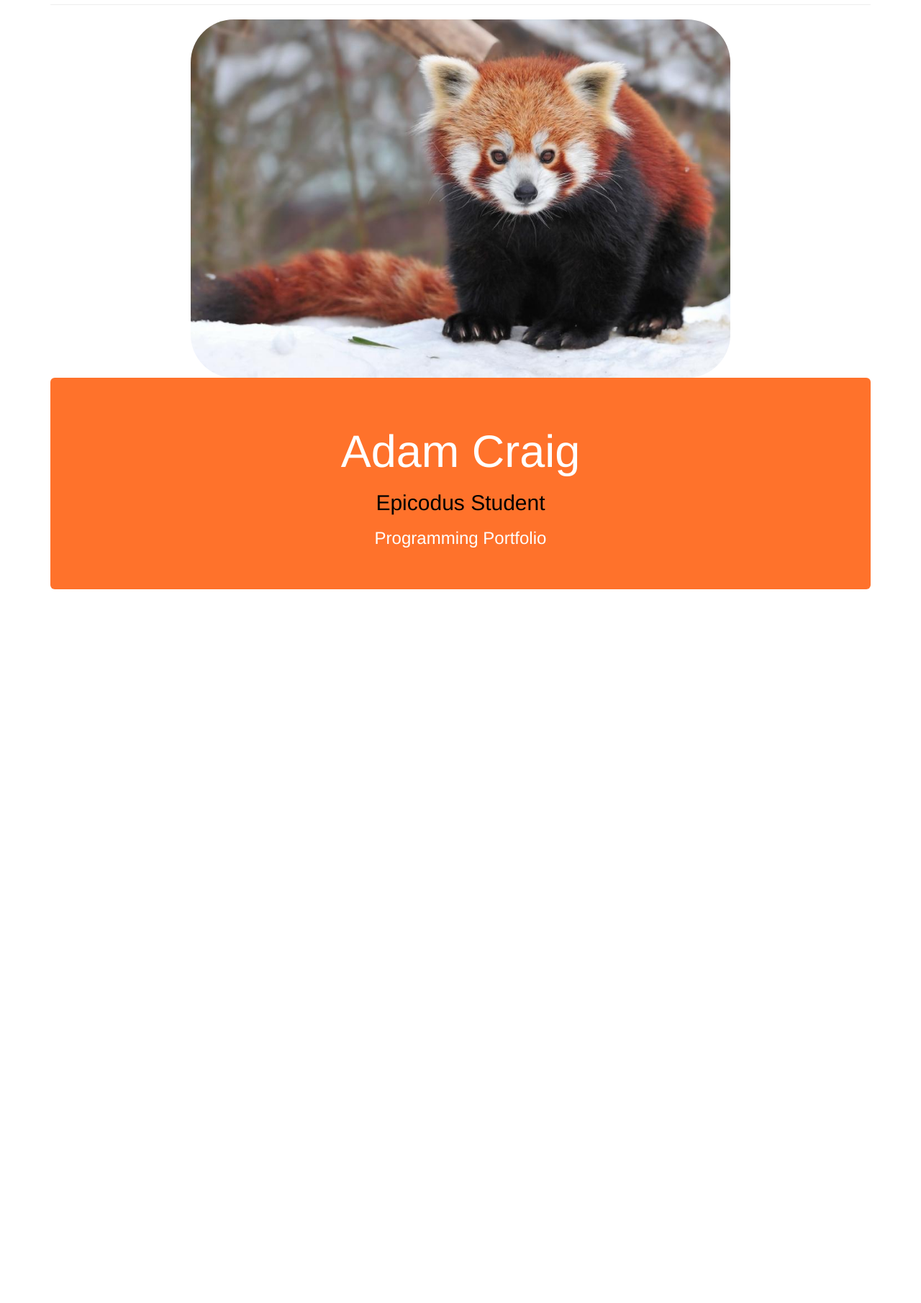
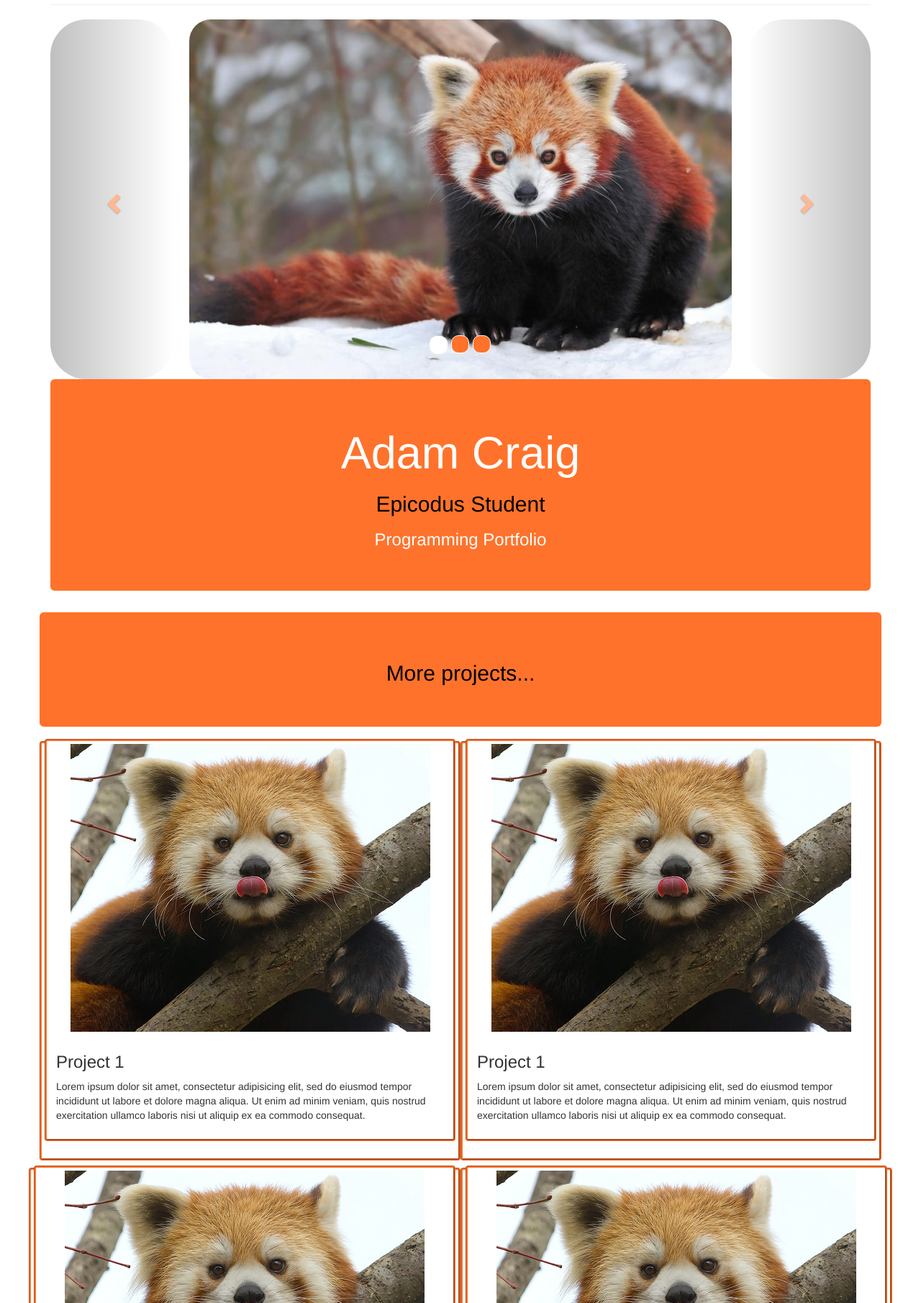
Before and after one commit to AdamCraig/portfolio, a plain HTML site: page index.html in a window 1280 px wide. Shown: the part 89-1900 px from the top of the page at 72% size. Before the commit the page ends 938 px from the top, so only its background shows below. Drawn offline with nearby package versions, Linux system fonts and the light colour scheme.

Commit message:
Add carousel and 'more projects' sections

```diff
--- a/css/styles.css
+++ b/css/styles.css
@@ -1,3 +1,7 @@
+body {
+
+}
+
 li {
   border-radius: 5px;
   background-color: #FF722B;
@@ -8,10 +12,46 @@ a {
   font-weight: bold;
 }
 
+.carousel {
+  margin-top: 10px;
+}
+
+.carousel img {
+  border-radius: 30px;
+  min-height: 500px;
+  max-height: 500px;
+  min-width: 700px;
+  max-width: 700px;
+  display: block;
+  margin-left: auto;
+  margin-right: auto;
+}
+
+.carousel-control {
+  border-radius: 50px;
+  color: #FF722B;
+}
+
+.carousel-indicators li {
+  width: 25px;
+  height: 25px;
+  background-color: #FF722B;
+}
+
+.carousel-indicators .active {
+  width: 25px;
+  height: 25px;
+}
+
 .jumbotron {
   background-color: #FF722B;
   color: white;
   text-align: center;
+}
+
+.thumbnail {
+  margin-top: -10px;
+  border: groove #FF722B;
 }
 
 .invert {
--- a/index.html
+++ b/index.html
@@ -26,12 +26,42 @@
 
     <!-- END NAV BAR -->
 
-    <!-- START TOP BANNER IMAGE -->
-    <div class="banner">
-      <img src="img/redpanda.jpg" alt="The majestic red panda, Adam's spirit animal.">
+    <!-- START CAROUSEL WITH LIST OF PROJECTS + THUMBNAILS -->
+
+    <div id="myCarousel" class="carousel slide">
+      <ol class="carousel-indicators">
+        <li data-target="#myCarousel" data-slide-to="0" class="active"></li>
+        <li data-target="#myCarousel" data-slide-to="1"></li>
+        <li data-target="#myCarousel" data-slide-to="2"></li>
+      </ol>
+
+      <div class="carousel-inner" role="listbox">
+        <div class="item active">
+          <img src="img/redpanda.jpg" alt="The majestic red panda, Adam's spirit animal.">
+        </div>
+
+        <div class="item">
+          <a href="http://github.com/adamcraig/vacation/blob/master/vacation.html">
+            <img src="img/vacationcode.jpg" alt="The code for the vacation.html page">
+          </a>
+        </div>
+
+        <div class="item">
+          <a href="http://github.com/adamcraig/vacation/blob/master/vacation.html">
+            <img src="img/vacationpage.jpg" alt="The product of vacation.html">
+          </a>
+        </div>
+      </div>
+
+      <a class="left carousel-control" href="#myCarousel" role="button" data-slide="prev">
+        <span class="glyphicon glyphicon-chevron-left" aria-hidden="true"></span>
+        <span class="sr-only">Previous</span></a>
+      <a class="right carousel-control" href="#myCarousel" role="button" data-slide="next">
+        <span class="glyphicon glyphicon-chevron-right" aria-hidden="true"></span>
+        <span class="sr-only">Next</span></a>
     </div>
 
-    <!-- END TOP BANNER IMAGE -->
+    <!-- END CAROUSEL WITH LIST OF PROJECTS + THUMBNAILS -->
 
     <!-- START NAME JUMBOTRON -->
 
@@ -41,13 +71,63 @@
       <h3>Programming Portfolio</h3>
     </div>
 
-    <!-- START CAROUSEL WITH LIST OF PROJECTS + THUMBNAILS -->
-
-    <!-- END CAROUSEL WITH LIST OF PROJECTS + THUMBNAILS -->
-
     <!-- START ABOUT ME -->
 
     <!-- END ABOUT ME -->
+
+    <!-- START "MORE PROJECTS" SECTION WITH PROJECTS + THUMBNAILS -->
+      <!-- START FIRST ROW OF MORE PROJECTS -->
+    <div class="row">
+      <div class="jumbotron invert">
+        <h2>More projects...</h2>
+      </div>
+
+      <div class="col-md-6 thumbnail">
+        <div class="thumbnail">
+          <img src="img/redpanda2.jpg" alt="Project">
+          <div class="caption">
+            <h3>Project 1</h3>
+            <p>Lorem ipsum dolor sit amet, consectetur adipisicing elit, sed do eiusmod tempor incididunt ut labore et dolore magna aliqua. Ut enim ad minim veniam, quis nostrud exercitation ullamco laboris nisi ut aliquip ex ea commodo consequat.</p>
+          </div>
+        </div>
+      </div>
+
+      <div class="col-md-6 thumbnail">
+        <div class="thumbnail">
+          <img src="img/redpanda2.jpg" alt="Project">
+          <div class="caption">
+            <h3>Project 1</h3>
+            <p>Lorem ipsum dolor sit amet, consectetur adipisicing elit, sed do eiusmod tempor incididunt ut labore et dolore magna aliqua. Ut enim ad minim veniam, quis nostrud exercitation ullamco laboris nisi ut aliquip ex ea commodo consequat.</p>
+          </div>
+        </div>
+      </div>
+      <!-- END FIRST ROW OF MORE PROJECTS -->
+      <!-- START SECOND ROW OF MORE PROJECTS -->
+    <div class="row">
+
+      <div class="col-md-6 thumbnail">
+          <div class="thumbnail">
+            <img src="img/redpanda2.jpg" alt="Project">
+            <div class="caption">
+              <h3>Project 1</h3>
+              <p>Lorem ipsum dolor sit amet, consectetur adipisicing elit, sed do eiusmod tempor incididunt ut labore et dolore magna aliqua. Ut enim ad minim veniam, quis nostrud exercitation ullamco laboris nisi ut aliquip ex ea commodo consequat.</p>
+            </div>
+          </div>
+        </div>
+
+        <div class="col-md-6 thumbnail">
+            <div class="thumbnail">
+              <img src="img/redpanda2.jpg" alt="Project">
+              <div class="caption">
+                <h3>Project 1</h3>
+                <p>Lorem ipsum dolor sit amet, consectetur adipisicing elit, sed do eiusmod tempor incididunt ut labore et dolore magna aliqua. Ut enim ad minim veniam, quis nostrud exercitation ullamco laboris nisi ut aliquip ex ea commodo consequat.</p>
+              </div>
+            </div>
+          </div>
+
+    </div>
+      <!-- END SECOND ROW OF MORE PROJECTS -->
+    <!-- END "MORE PROJECTS" SECTION -->
 
 
 
```
Also changed, not shown: img/vacationcode.jpg (added), 1 other file.
